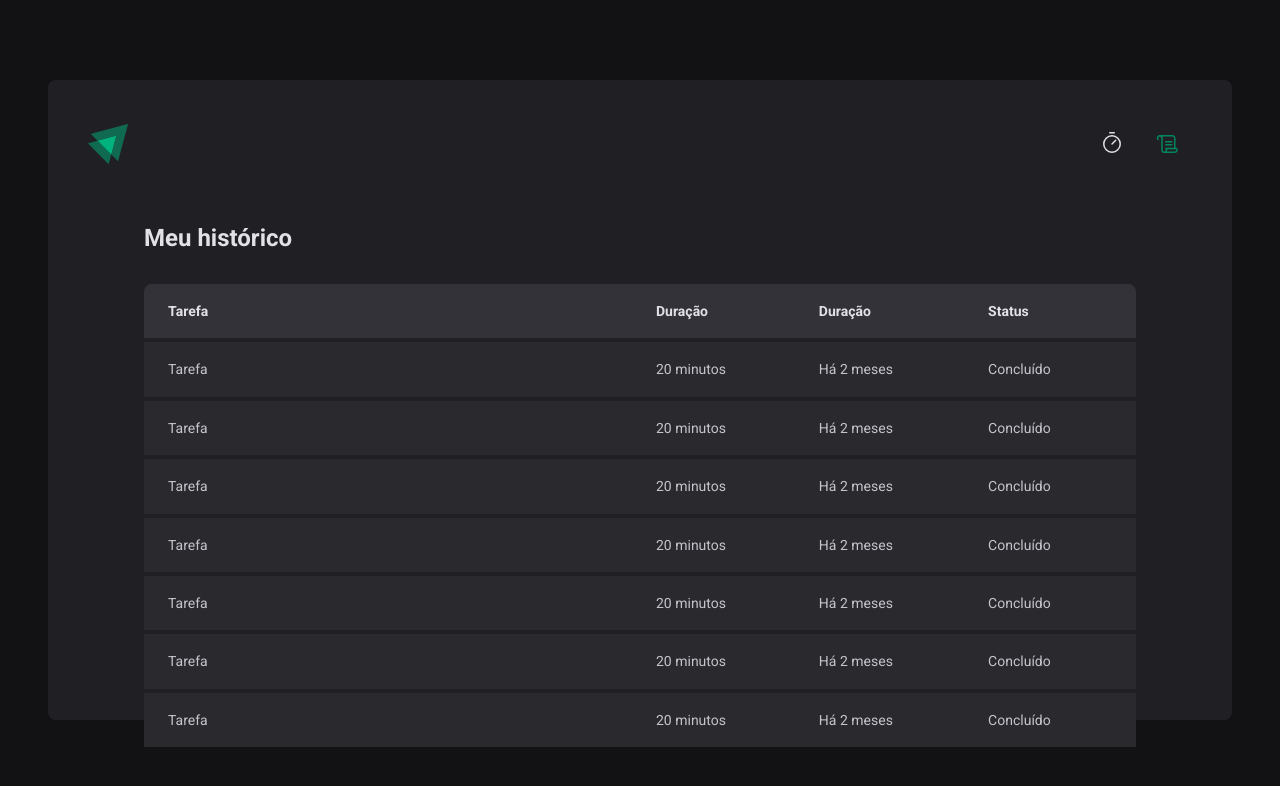
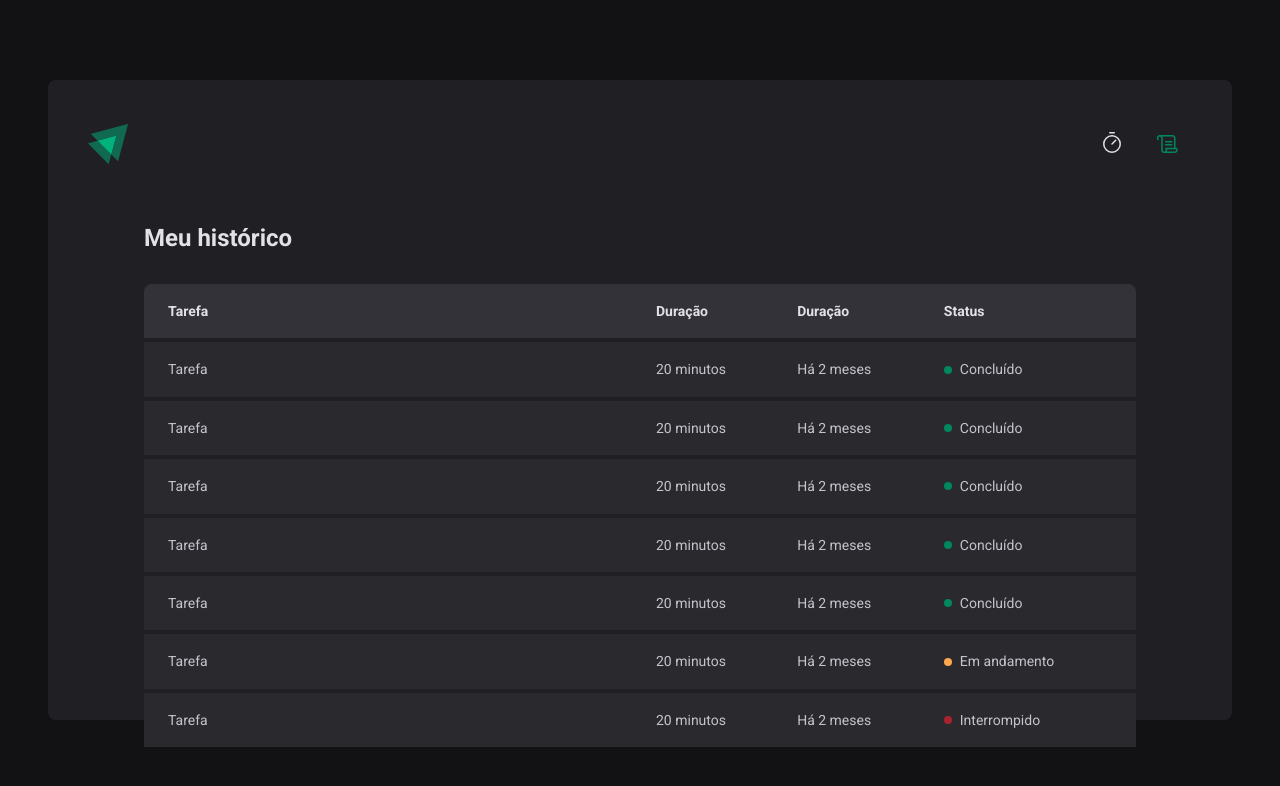
Before and after one commit to CarlosAlexandredevv/Ignite-Timer, a React (Vite) app: page /history in a window 1280 px wide. Shown: the top 786 px of the page. Built offline with nearby package versions, Linux system fonts and the light colour scheme.

Commit message:
feat: component status

```diff
--- a/src/pages/History/index.tsx
+++ b/src/pages/History/index.tsx
@@ -1,4 +1,4 @@
-import { HistoryContainer, HistoryList } from './styles';
+import { HistoryContainer, HistoryList, Status } from './styles';
 export function History() {
   return (
     <HistoryContainer>
@@ -18,43 +18,57 @@
               <td>Tarefa</td>
               <td>20 minutos</td>
               <td>Há 2 meses</td>
-              <td>Concluído</td>
+              <td>
+                <Status statusColor="green">Concluído</Status>
+              </td>
             </tr>
             <tr>
               <td>Tarefa</td>
               <td>20 minutos</td>
               <td>Há 2 meses</td>
-              <td>Concluído</td>
+              <td>
+                <Status statusColor="green">Concluído</Status>
+              </td>
             </tr>
             <tr>
               <td>Tarefa</td>
               <td>20 minutos</td>
               <td>Há 2 meses</td>
-              <td>Concluído</td>
+              <td>
+                <Status statusColor="green">Concluído</Status>
+              </td>
             </tr>
             <tr>
               <td>Tarefa</td>
               <td>20 minutos</td>
               <td>Há 2 meses</td>
-              <td>Concluído</td>
+              <td>
+                <Status statusColor="green">Concluído</Status>
+              </td>
             </tr>
             <tr>
               <td>Tarefa</td>
               <td>20 minutos</td>
               <td>Há 2 meses</td>
-              <td>Concluído</td>
+              <td>
+                <Status statusColor="green">Concluído</Status>
+              </td>
             </tr>
             <tr>
               <td>Tarefa</td>
               <td>20 minutos</td>
               <td>Há 2 meses</td>
-              <td>Concluído</td>
+              <td>
+                <Status statusColor="yellow">Em andamento</Status>
+              </td>
             </tr>
             <tr>
               <td>Tarefa</td>
               <td>20 minutos</td>
               <td>Há 2 meses</td>
-              <td>Concluído</td>
+              <td>
+                <Status statusColor="red">Interrompido</Status>
+              </td>
             </tr>
           </tbody>
         </table>
--- a/src/pages/History/styles.ts
+++ b/src/pages/History/styles.ts
@@ -49,3 +49,27 @@
     }
   }
 `
+
+const STATUS_COLORS = {
+    yellow: 'yellow-500',
+    green: 'green-500',
+    red: 'red-500'
+} as const
+
+interface StatusProps{
+    statusColor: keyof typeof STATUS_COLORS
+}
+
+export const Status = styled.span<StatusProps>`
+    display: flex;
+    align-items: center;
+    gap: 0.5rem;
+
+    &::before{
+        content: '';
+        width: 0.5rem;
+        height: 0.5rem;
+        border-radius: 9999px;
+        background: ${(props) => props.theme[STATUS_COLORS[props.statusColor]]};
+    }
+`
```
